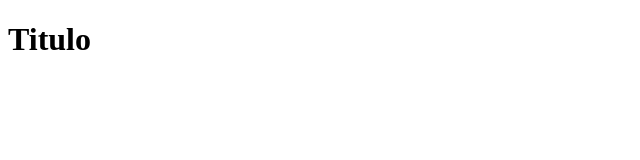
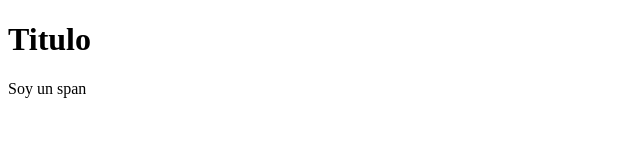
Before and after one commit to TomasDnlAranda/clase-16-31b-2, a plain HTML site: page index.html in a window 1280 px wide. Shown: the full height of the page, 0-640 px from the left. Drawn offline with Linux system fonts and the light colour scheme.

Commit message:
4. add span

```diff
--- a/index.html
+++ b/index.html
@@ -7,5 +7,6 @@
 	</head>
 	<body>
 		<h1>Titulo</h1>
+		<span>Soy un span</span>
 	</body>
 </html>
```
